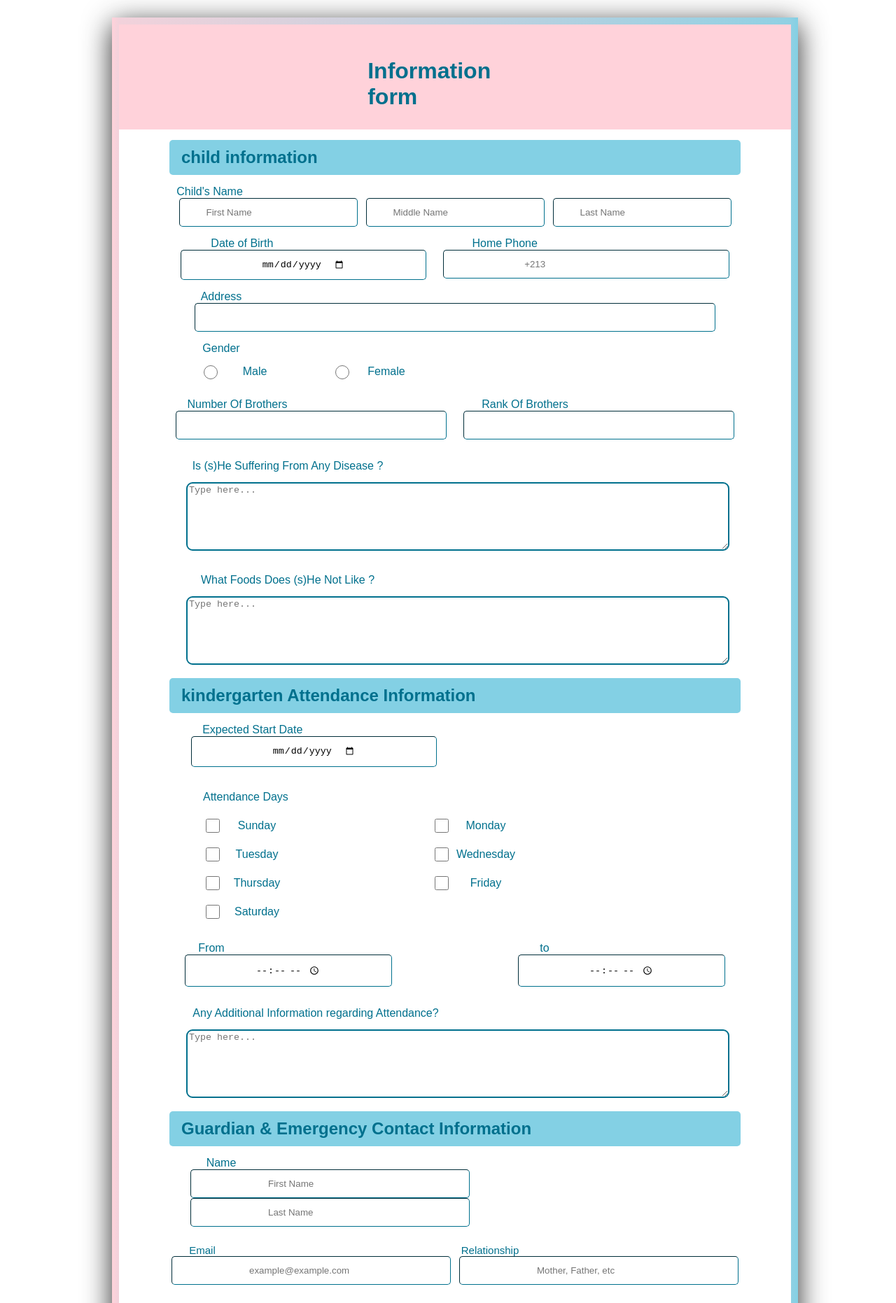
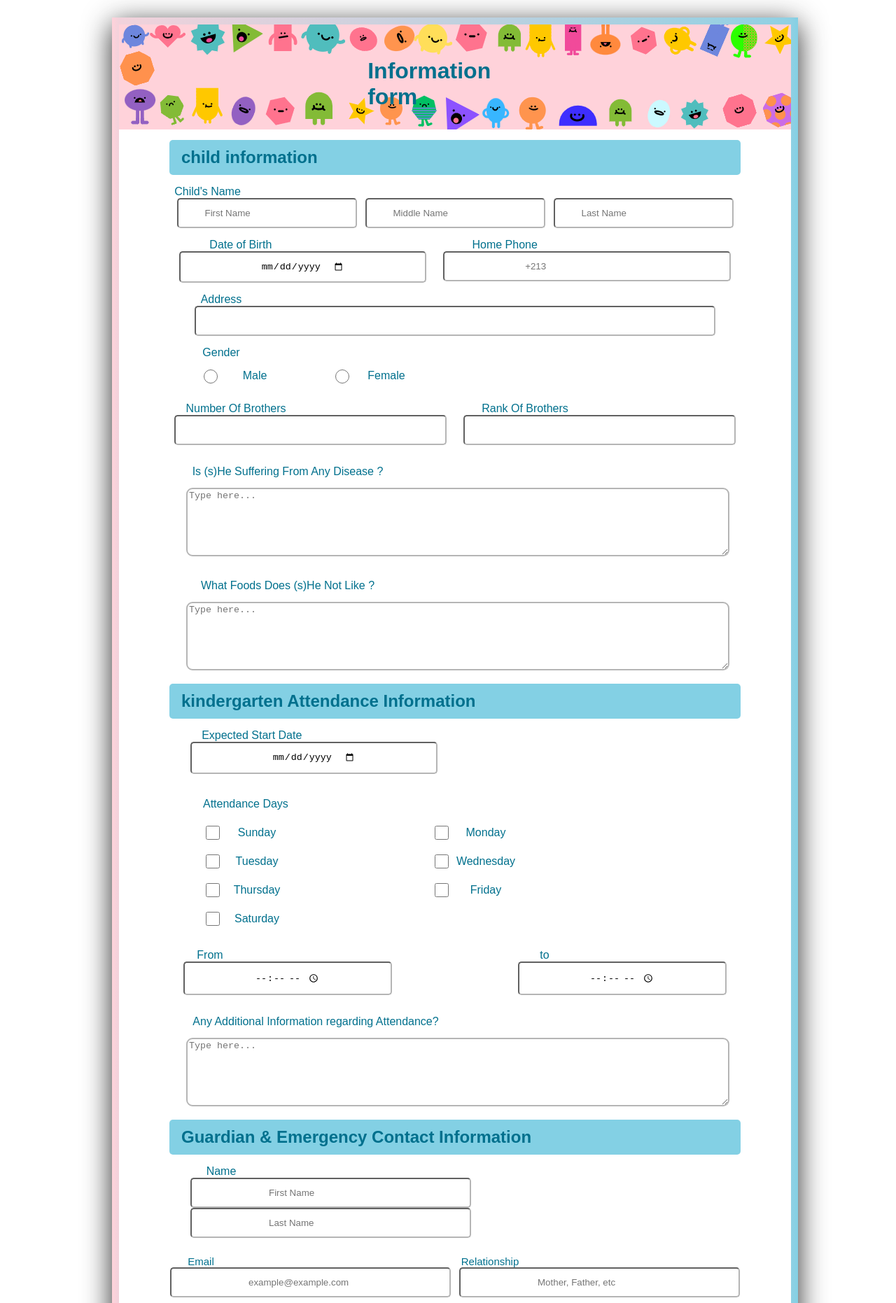
Before and after one commit to jeo17/Rawdhati, a React (Create React App) app: page /kindergarten_form in a window 1280 px wide. Shown: the top 1862 px of the page at 70% size. Built offline with nearby package versions, Linux system fonts and the light colour scheme.

Commit message:
95%  front-end done

```diff
--- a/src/Start.js
+++ b/src/Start.js
@@ -33,7 +33,7 @@ function App() {
 
       </div>
 
-      <div class="ag-offer_hidden-item">
+      <div className="ag-offer_hidden-item">
       <div className="container">
           <Link to="/parent_sign" className={`button button--${bird}`}>
             <div className="button__wrapper">
@@ -71,7 +71,7 @@ function App() {
 
       </div>
 
-      <div class="ag-offer_hidden-item">
+      <div className="ag-offer_hidden-item">
       <div className="container">
           <Link to="/kindergarten_sign" className={`button button--${bird}`}>
             <div className="button__wrapper">
--- a/src/comp/Forget-pass.js
+++ b/src/comp/Forget-pass.js
@@ -16,7 +16,7 @@ const ForgetPass = () => {
 
       <div className="row">
 
-      <span class="material-symbols-outlined"     style={{float:"right" , color:"orange", position:"relative",bottom:"18px",left:"14px",fontWeight:"900",transform:"scale(1.2)",cursor:"pointer"}}
+      <span className="material-symbols-outlined"     style={{float:"right" , color:"orange", position:"relative",bottom:"18px",left:"14px",fontWeight:"900",transform:"scale(1.2)",cursor:"pointer"}}
           onClick={() => {
           const forgetPass = document.getElementById("forget-pass");
           forgetPass.close();
--- a/src/comp/Profile.js
+++ b/src/comp/Profile.js
@@ -21,7 +21,7 @@ const Profile = () => {
 
 
   <div className="profile-card">
-      <span class="material-symbols-outlined"     style={{float:"right" , color:"orange", position:"relative",bottom:"18px",left:"14px",fontWeight:"900",transform:"scale(1.2)",cursor:"pointer"}}
+      <span className="material-symbols-outlined"     style={{float:"right" , color:"orange", position:"relative",bottom:"18px",left:"14px",fontWeight:"900",transform:"scale(1.2)",cursor:"pointer"}}
        onClick={() => {
           const profile = document.getElementById("profile");
           profile.close();
--- a/src/comp/topcloud.js
+++ b/src/comp/topcloud.js
@@ -37,8 +37,8 @@ const Topcloud = ({height}) => {
               <div className={`${switched} switch-btn `}>
                 <label htmlFor="switch">
                   <div className="icons">
-                  <span class="material-symbols-outlined">light_mode</span>
-                  <span class="material-symbols-outlined">dark_mode</span>
+                  <span className="material-symbols-outlined">light_mode</span>
+                  <span className="material-symbols-outlined">dark_mode</span>
                   </div>
                 </label>
               </div>
--- a/src/comp/topcloud_err.js
+++ b/src/comp/topcloud_err.js
@@ -1,5 +1,4 @@
 import React from 'react';
-import { NavLink } from 'react-router-dom';
 import {useContext } from "react";
 import ThemeContext from "../context/Theme";
 
@@ -21,8 +20,8 @@ const TopcloudErr = (height) => {
               <div className={`${switched} switch-btn `}>
                 <label htmlFor="switch">
                   <div className="icons">
-                  <span class="material-symbols-outlined">light_mode</span>
-                  <span class="material-symbols-outlined">dark_mode</span>
+                  <span className="material-symbols-outlined">light_mode</span>
+                  <span className="material-symbols-outlined">dark_mode</span>
                   </div>
                 </label>
               </div>
--- a/src/signin&up/KinForm.css
+++ b/src/signin&up/KinForm.css
@@ -1,3 +1,10 @@
+.darkmode .full-screen{
+    width: 100%;
+    height: max-content;
+    background-color: #274d62;
+}
+
+
 .information{
 margin: 25px 12.5% 25px 12.5%;
 width: 75%;
@@ -16,7 +23,8 @@ box-shadow: 0 9px 40px rgb(42 42 42);
 }
 
 .information header{
-    background-color:#FFD2DA ;
+    background-image: url(./kin-form.png);
+    background-repeat: no-repeat;
     width: 100%;
     height: 150px;
 }
@@ -31,6 +39,28 @@ box-shadow: 0 9px 40px rgb(42 42 42);
     align-items: center;
     gap: 15px;
 
+}
+
+.information label{
+    width: 100px;
+    color: #00708D;
+    background-color: transparent;
+  display: flex;
+  align-items: center;
+  justify-content: center;
+
+}
+.darkmode .information label, .darkmode .information p {
+    color: #ffeaee;
+
+}
+
+.information input,.information textarea{
+border-color: #b5b5b5;
+}
+.darkmode .information input,.darkmode .information textarea {
+    border-width: 2.5px;
+    border-color:#ff8585 ;
 }
 
 .info {
@@ -57,23 +87,14 @@ box-shadow: 0 9px 40px rgb(42 42 42);
 }
 
 
-.information label{
-    width: 100px;
-    color: #00708D;
-    background-color: transparent;
 
 
-  display: flex;
-  align-items: center;
-  justify-content: center;
-
-}
 .nth1-1 input{
     padding: 12px 38px;
     margin: 0 6px;
     border-radius: 5px;
-    border-width: 1px;
-    border-color: #00708D;
+    border-width: 2.5px;
+    border-color: #b5b5b5;
 
 }
 .nth1-1 label{
@@ -90,8 +111,8 @@ box-shadow: 0 9px 40px rgb(42 42 42);
     padding: 12px 115px;
     margin: 0 12px;
     border-radius: 5px;
-    border-width: 1px;
-    border-color: #00708D;
+    border-width: 2.5px;
+    border-color: #b5b5b5;
 
 }
 .nth2 label{
@@ -110,8 +131,8 @@ box-shadow: 0 9px 40px rgb(42 42 42);
     padding: 12px 300px;
     margin: 0 12px;
     border-radius: 5px;
-    border-width: 1px;
-    border-color: #00708D;
+    border-width: 2.5px;
+    border-color: #b5b5b5;
 
 }
 
@@ -145,8 +166,8 @@ box-shadow: 0 9px 40px rgb(42 42 42);
     padding: 12px 115px;
     margin: 0 12px;
     border-radius: 5px;
-    border-width: 1px;
-    border-color: #00708D;
+    border-width: 2.5px;
+    border-color: #b5b5b5;
 }
 .nth5 label{
     width: 200px;
@@ -185,8 +206,8 @@ box-shadow: 0 9px 40px rgb(42 42 42);
     padding: 12px 100px;
     margin: 0 12px;
     border-radius: 5px;
-    border-width: 1px;
-    border-color: #00708D;
+    border-width: 2.5px;
+    border-color: #b5b5b5;
 }
 .nth7-1{
     margin: 0 78px;
@@ -196,7 +217,7 @@ box-shadow: 0 9px 40px rgb(42 42 42);
     width: 80%;
 }
 .nth8 textarea{
-    border-color: #00708D;
+    border-color: #b5b5b5;
     color: #00708D;
     border-width: 2px;
     border-radius: 9px;
@@ -224,8 +245,8 @@ flex-wrap: wrap;
     padding: 12px 110px;
     margin: 0 6px;
     border-radius: 5px;
-    border-width: 1px;
-    border-color: #00708D;
+    border-width: 2.5px;
+    border-color: #b5b5b5;
 
 }
 .nth9-1 label{
@@ -242,8 +263,8 @@ flex-wrap: wrap;
     padding: 12px 110px;
     margin: 0 6px;
     border-radius: 5px;
-    border-width: 1px;
-    border-color: #00708D;
+    border-width: 2.5px;
+    border-color: #b5b5b5;
 
 }
 .nth10 label{
--- a/src/signin&up/KinForm.js
+++ b/src/signin&up/KinForm.js
@@ -14,14 +14,16 @@ const SignKin = () => {
 
   return (
     <>
-      <div className="information">
+    <div className="full-screen">
+
+    <div className="information">
         <header>
           <h1> Information form</h1>
         </header>
         <form>
           <div className="info">
             <h2> child information </h2>
-            <i class="gg-chevron-down-r"></i>
+            <i className="gg-chevron-down-r"></i>
           </div>
           <div className="nth1">
             <label>Child's Name</label>
@@ -90,7 +92,7 @@ const SignKin = () => {
 
           <div className="info">
             <h2> kindergarten Attendance Information </h2>
-            <i class="gg-chevron-down-r"></i>
+            <i className="gg-chevron-down-r"></i>
           </div>
 
           <div className="nth5">
@@ -150,7 +152,7 @@ const SignKin = () => {
 
           <div className="info">
             <h2> Guardian & Emergency Contact Information </h2>
-            <i class="gg-chevron-down-r"></i>
+            <i className="gg-chevron-down-r"></i>
           </div>
 
           <div className="nth9">
@@ -257,6 +259,9 @@ const SignKin = () => {
           <div className="cut"></div>
         </form>
       </div>
+
+    </div>
+
     </>
   );
 };
--- a/src/signin&up/sign_pr.css
+++ b/src/signin&up/sign_pr.css
@@ -142,19 +142,20 @@
 
   }
 
-  .off h4{
+  .off p{
 	 color: #03A9F4;
 	 cursor: pointer;
 	 font-size: 17.5px;
+	 font-weight: 600;
 }
 
 
- .lightmode .off h4:hover {
+ .lightmode .off p:hover {
 	background: #e9dede;
 	color: #03A9F4;
 	box-shadow: none;
   }
- .darkmode .off h4:hover {
+ .darkmode .off p:hover {
 	box-shadow: none;
 	color: #03A9F4;
 	background: #363A3D;
```
Also changed, not shown: src/Home/KinHome.js (+12 -15 lines), src/Home/PrHome.js (+5 -5 lines), src/signin&up/sign_kin.js (+13 -16 lines), src/signin&up/sign_pr.js (+11 -14 lines), src/signin&up/kin-form.png (added).
